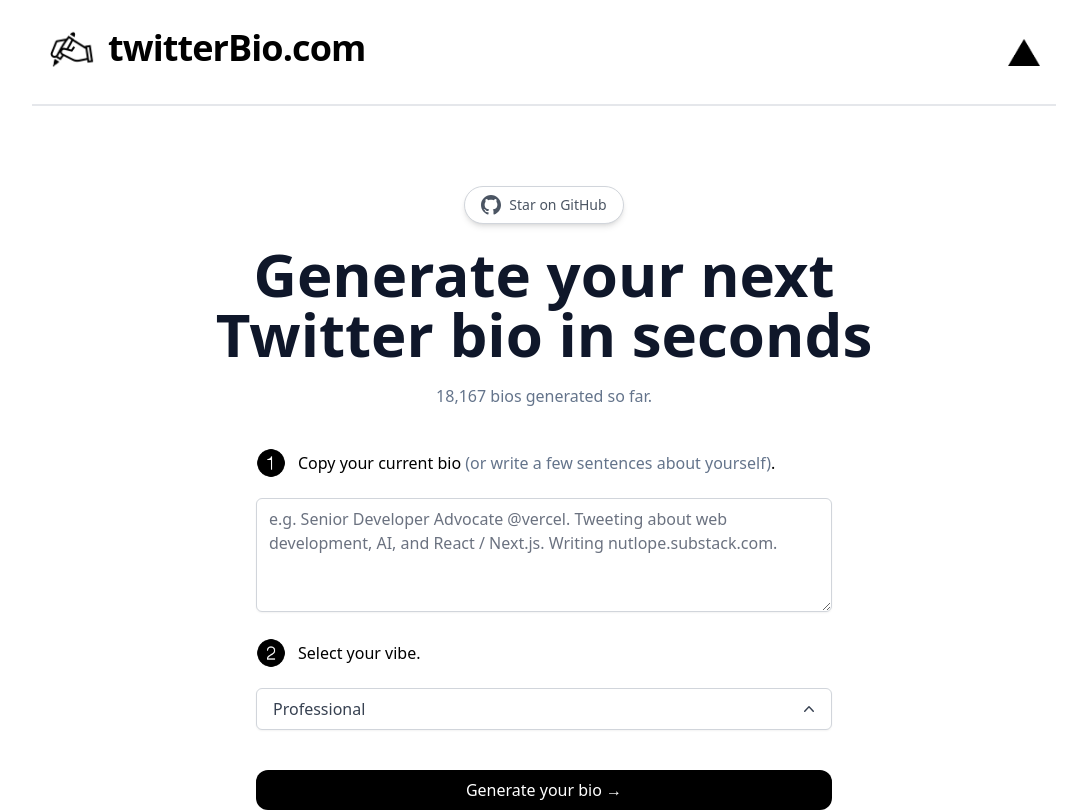
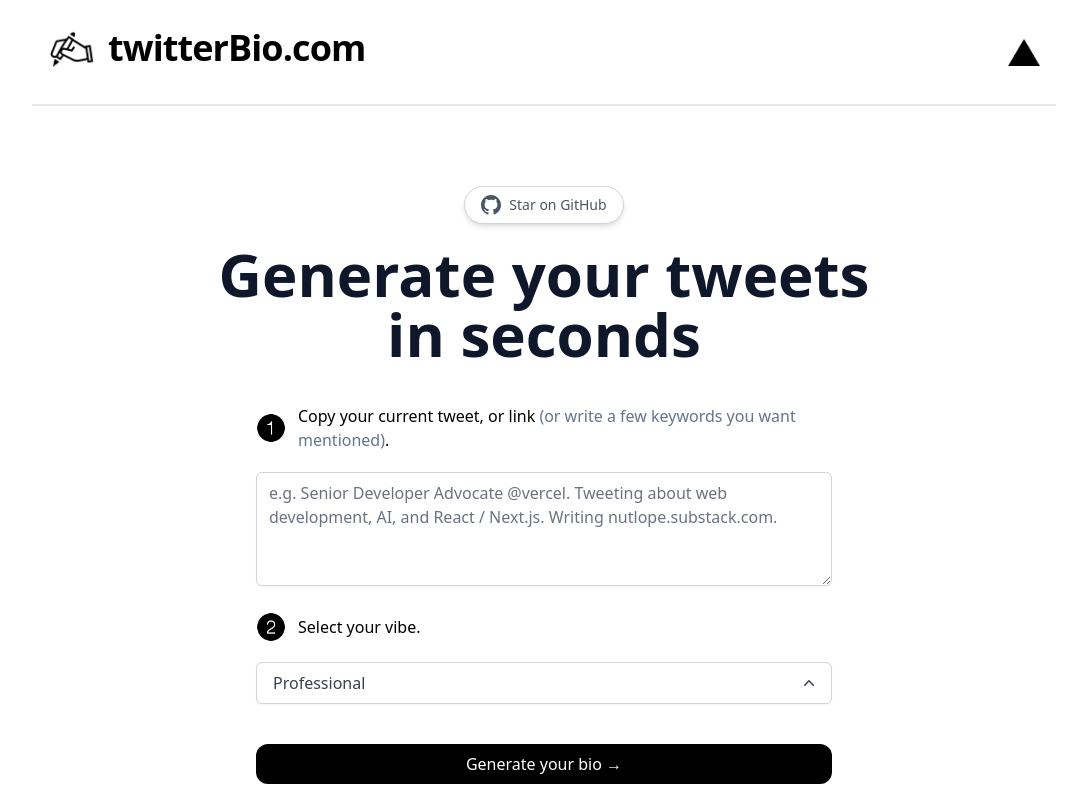
Before and after one commit to echotech/twitter-bot, a Next.js app: page / in a window 1280 px wide. Shown: the top 812 px of the page, without its empty margins (96-1183 px from the left). Built offline with nearby package versions, Linux system fonts and the light colour scheme.

Commit message:
changed bio to tweets

```diff
--- a/pages/_document.tsx
+++ b/pages/_document.tsx
@@ -8,19 +8,19 @@ class MyDocument extends Document {
           <link rel="icon" href="/favicon.ico" />
           <meta
             name="description"
-            content="Generate your next Twitter bio in seconds."
+            content="Generate your tweet content in seconds."
           />
           <meta property="og:site_name" content="twitterbio.com" />
           <meta
             property="og:description"
-            content="Generate your next Twitter bio in seconds."
+            content="Generate your tweet content in seconds."
           />
-          <meta property="og:title" content="Twitter Bio Generator" />
+          <meta property="og:title" content="AI Tweet Writer" />
           <meta name="twitter:card" content="summary_large_image" />
-          <meta name="twitter:title" content="Twitter Bio Generator" />
+          <meta name="twitter:title" content="AI Tweet Writer" />
           <meta
             name="twitter:description"
-            content="Generate your next Twitter bio in seconds."
+            content="Generate your tweet content in seconds."
           />
           <meta
             property="og:image"
--- a/pages/index.tsx
+++ b/pages/index.tsx
@@ -21,10 +21,10 @@ const Home: NextPage = () => {
 
   const prompt =
     vibe === "Funny"
-      ? `Generate 2 funny twitter bios with no hashtags and clearly labeled "1." and "2.". Make sure there is a joke in there and it's a little ridiculous. Make sure each generated bio is at max 20 words and base it on this context: ${bio}${
+      ? `Generate 2 funny tweets clearly labeled "1." and "2.". Make sure there is a joke in there and it's a little ridiculous. Make sure each generated tweet is based context: ${bio}${
           bio.slice(-1) === "." ? "" : "."
         }`
-      : `Generate 2 ${vibe} twitter bios with no hashtags and clearly labeled "1." and "2.". Make sure each generated bio is at least 14 words and at max 20 words and base them on this context: ${bio}${
+      : `Generate 2 ${vibe} tweets clearly labeled "1." and "2.". Make sure each generated tweet is based on this context: ${bio}${
           bio.slice(-1) === "." ? "" : "."
         }`;
 
@@ -86,9 +86,8 @@ const Home: NextPage = () => {
           <p>Star on GitHub</p>
         </a>
         <h1 className="sm:text-6xl text-4xl max-w-2xl font-bold text-slate-900">
-          Generate your next Twitter bio in seconds
+          Generate your tweets in seconds
         </h1>
-        <p className="text-slate-500 mt-5">18,167 bios generated so far.</p>
         <div className="max-w-xl w-full">
           <div className="flex mt-10 items-center space-x-3">
             <Image
@@ -99,9 +98,9 @@ const Home: NextPage = () => {
               className="mb-5 sm:mb-0"
             />
             <p className="text-left font-medium">
-              Copy your current bio{" "}
+              Copy your current tweet, or link{" "}
               <span className="text-slate-500">
-                (or write a few sentences about yourself)
+                (or write a few keywords you want mentioned)
               </span>
               .
             </p>
@@ -153,7 +152,7 @@ const Home: NextPage = () => {
                 <>
                   <div>
                     <h2 className="sm:text-4xl text-3xl font-bold text-slate-900 mx-auto">
-                      Your generated bios
+                      Your generated tweets
                     </h2>
                   </div>
                   <div className="space-y-8 flex flex-col items-center justify-center max-w-xl mx-auto">
```
